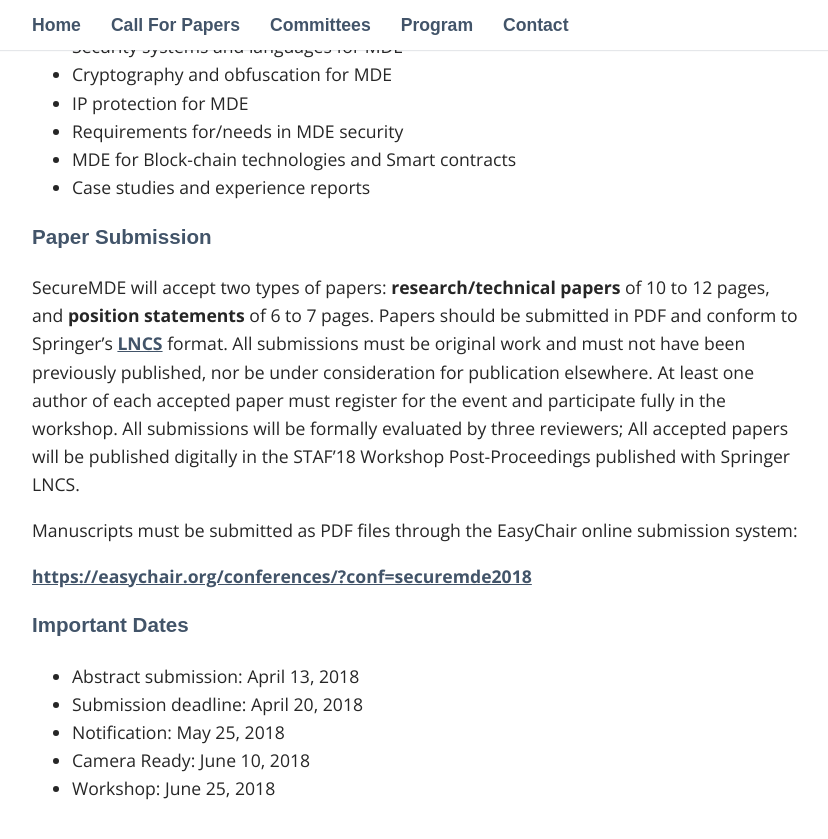
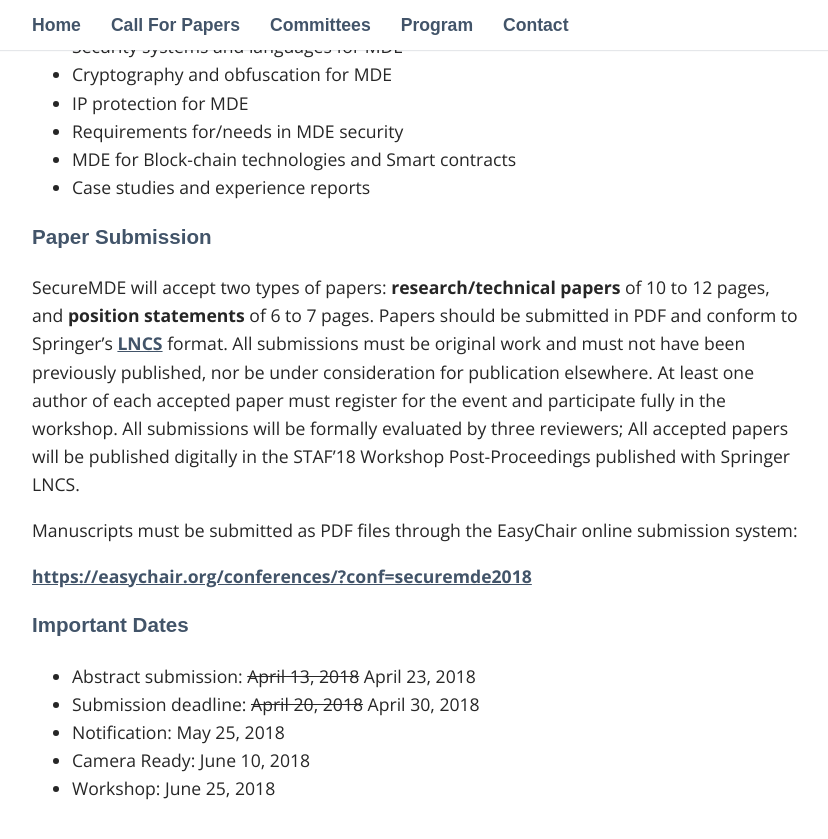
Before and after one commit to modelia/secure-mde-workshop, a Jekyll site: the page built from _pages/01_call.md, in a window 1280 px wide and 900 px high, scrolled down 1170 px. Shown: the top 839 px of the window, without its empty margins (223-1051 px from the left). Built offline with Jekyll 4.4.1, drawn with Linux system fonts in a browser that asks for light colours; some web fonts are replaced.

Commit message:
extending deadlines

```diff
--- a/_pages/01_call.md
+++ b/_pages/01_call.md
@@ -47,8 +47,8 @@
 
 ### Important Dates
 
-* Abstract submission: April 13, 2018
-* Submission deadline: April 20, 2018
+* Abstract submission: ~~April 13, 2018~~ April 23, 2018
+* Submission deadline: ~~April 20, 2018~~ April 30, 2018
 * Notification: May 25, 2018
 * Camera Ready: June 10, 2018
 * Workshop: June 25, 2018
```
